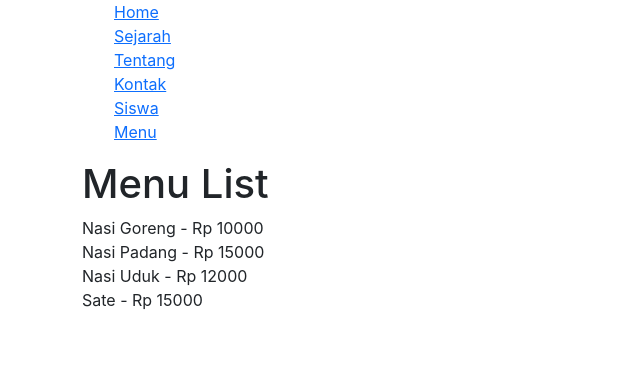
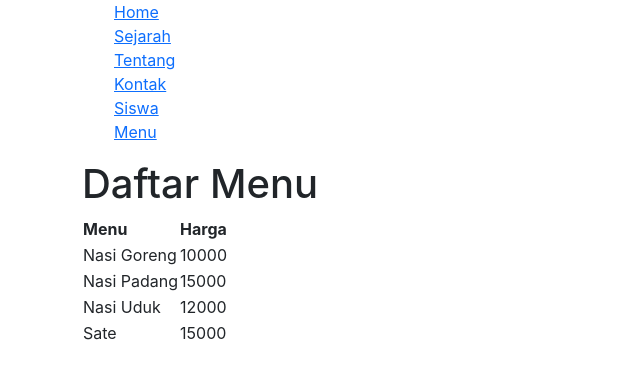
Before and after one commit to yasrilimam98/react-basic, a React (Create React App) app: page /menu in a window 1280 px wide. Shown: the top 378 px of the page, without its empty margins (0-640 px from the left). Built offline with nearby package versions, Linux system fonts and the light colour scheme.

Commit message:
reuse component

```diff
--- a/src/pages/Menu.js
+++ b/src/pages/Menu.js
@@ -1,5 +1,7 @@
 import { useState } from "react";
+import Tabel from "./Tabel";
 function Menu() {
+  const title = "Daftar Menu";
   const [menus, setMenu] = useState([
     {
       idmenu: 1,
@@ -33,16 +35,12 @@
 
   return (
     <div className="App">
-      <h1>Menu List</h1>
-      <div>
-        {menus.map((data) => (
-          <li key={data.idmenu}>
-            {data.nama} - Rp {data.harga}
-          </li>
-        ))}
-      </div>
+      {/* kirim menus ke tabel.js */}
+      <Tabel menu={menus} title={title} />
     </div>
   );
 }
 
 export default Menu;
+
+// lebih baik memisahkan data dan template agar bisa di pakai berulang kali
--- /dev/null
+++ b/src/pages/Tabel.js
@@ -0,0 +1,26 @@
+function Tabel(props) {
+  // ambil variabel menu dari Menu.js
+  const menus = props.menu;
+  const title = props.title;
+  return (
+    <div className="App">
+      <h1>{title}</h1>
+      <div>
+        <table>
+          <tr>
+            <th>Menu</th>
+            <th>Harga</th>
+          </tr>
+          {menus.map((data) => (
+            <tr key={data.idmenu}>
+              <td>{data.nama}</td>
+              <td>{data.harga}</td>
+            </tr>
+          ))}
+        </table>
+      </div>
+    </div>
+  );
+}
+
+export default Tabel;
```
